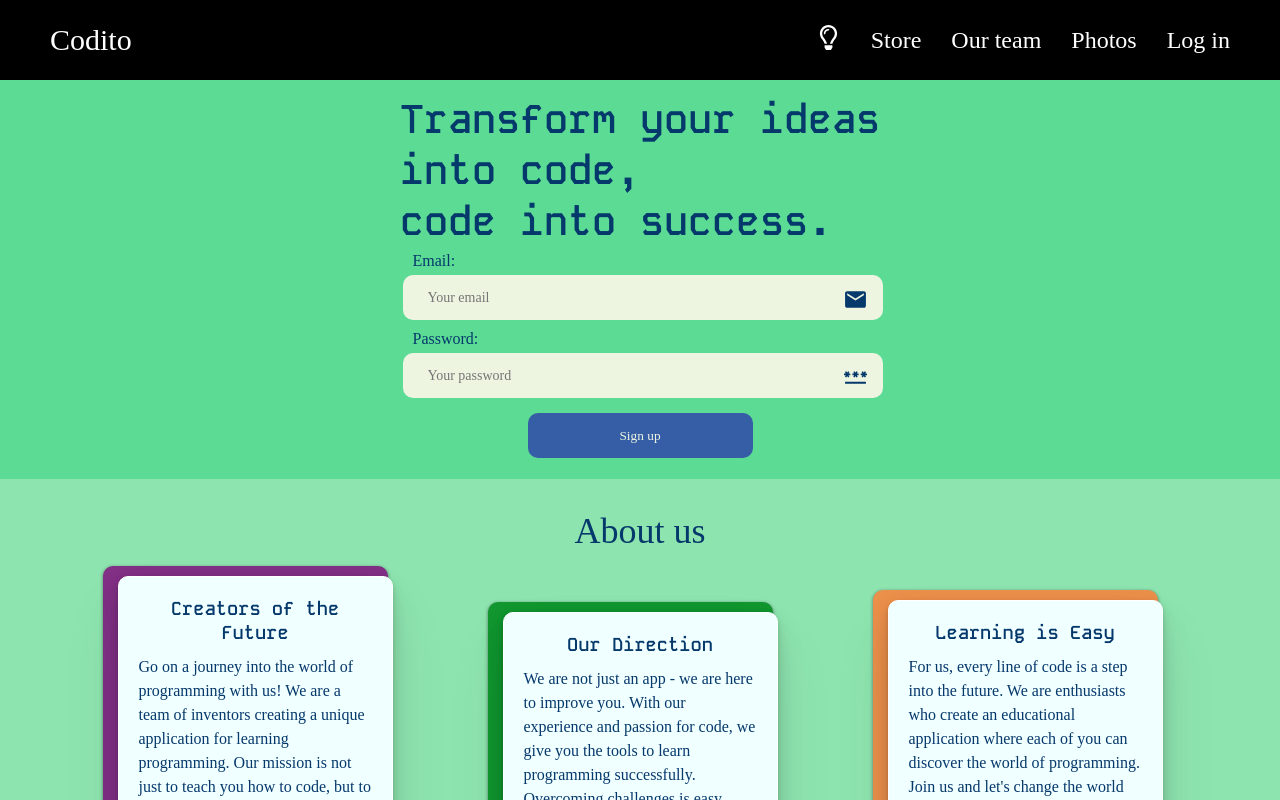
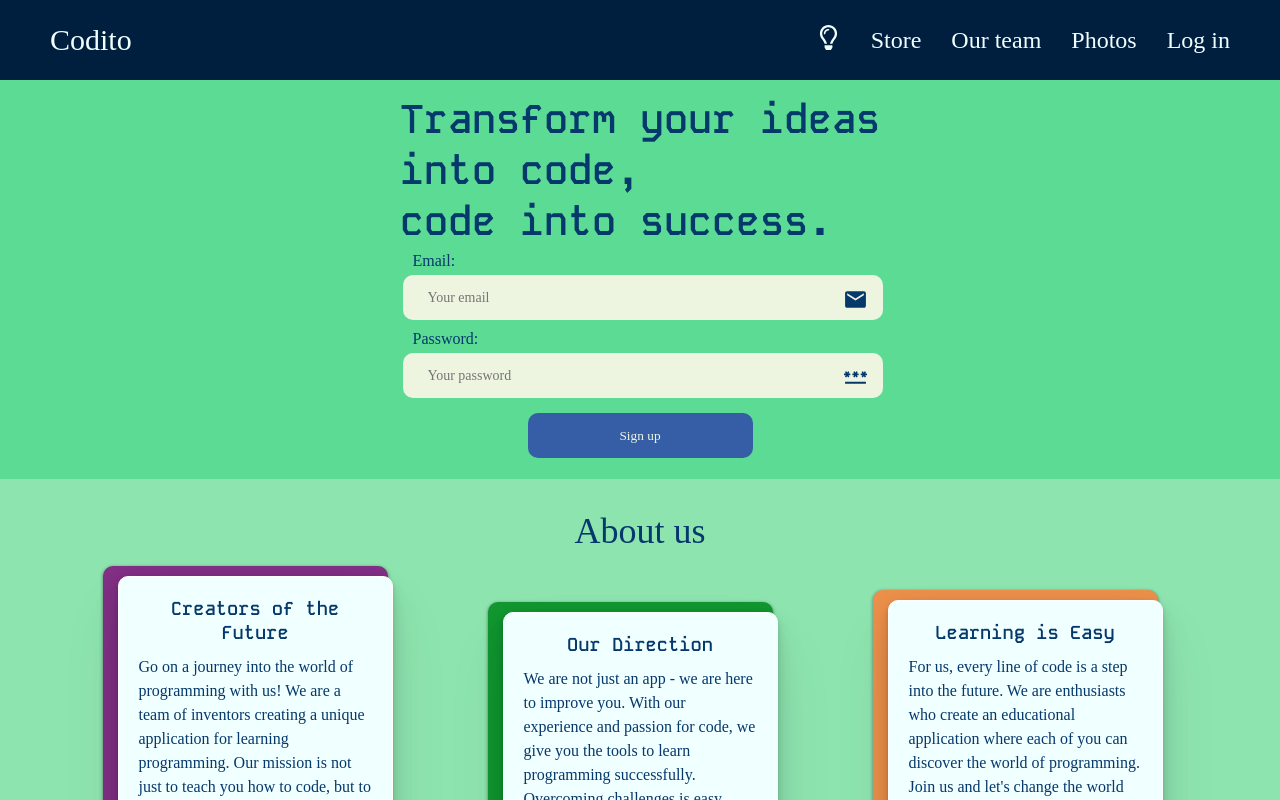
Before and after one commit to poravoz/BrainStorm, a React (Create React App) app in the folder frontend/: page / in a window 1280 px wide. Both pictures are taken after a click on the element 828 px from the left and 40 px from the top of the page. Shown: the top 800 px of the page. Built offline with nearby package versions, Linux system fonts and the light colour scheme.

Commit message:
09.03.2023

```diff
--- a/frontend/src/components/navigation/navigation.jsx
+++ b/frontend/src/components/navigation/navigation.jsx
@@ -28,11 +28,11 @@ const NavigationBar = () => {
         <div className={style.logo}>
           <a href=""> Codito </a>
         </div>
-        <ul className={nav ? [style.menu, style.active].join(' ') : style.menu}>
+        <ul className={nav ? [style.menu, style.active].join(' ') : style.menu} style={{backgroundColor: theme.backgroundColor_header, color: theme.color_header}}>
           <li>
             <div onClick={handleToggleTheme}>
               {isLightOn ?
-                <FaRegLightbulb size={25} color='#fff' />
+                <FaRegLightbulb size={25} color='azure' />
                :
                 <FaLightbulb size={25} color='#05386b' />
               }
@@ -52,7 +52,7 @@ const NavigationBar = () => {
           </li>
         </ul>
         <div onClick={() => setNav(!nav)} className={style.mobile_btn}>
-          {nav ? <AiOutlineClose size={25} color='#05386b' /> : <AiOutlineMenu size={25} color='#05386b' />}
+          {nav ? <AiOutlineClose size={25} color='azure' /> : <AiOutlineMenu size={25} color='azure' />}
         </div>
       </div>
     </div>
--- a/frontend/src/contexts/themes.tsx
+++ b/frontend/src/contexts/themes.tsx
@@ -1,7 +1,7 @@
 const themes = {
     dark: {
-        backgroundColor_header: "black",
-        color_header: "white"
+        backgroundColor_header: "#001F3F",
+        color_header: "azure"
     },
     light: {
         backgroundColor_header: "#5cdb95",
```
